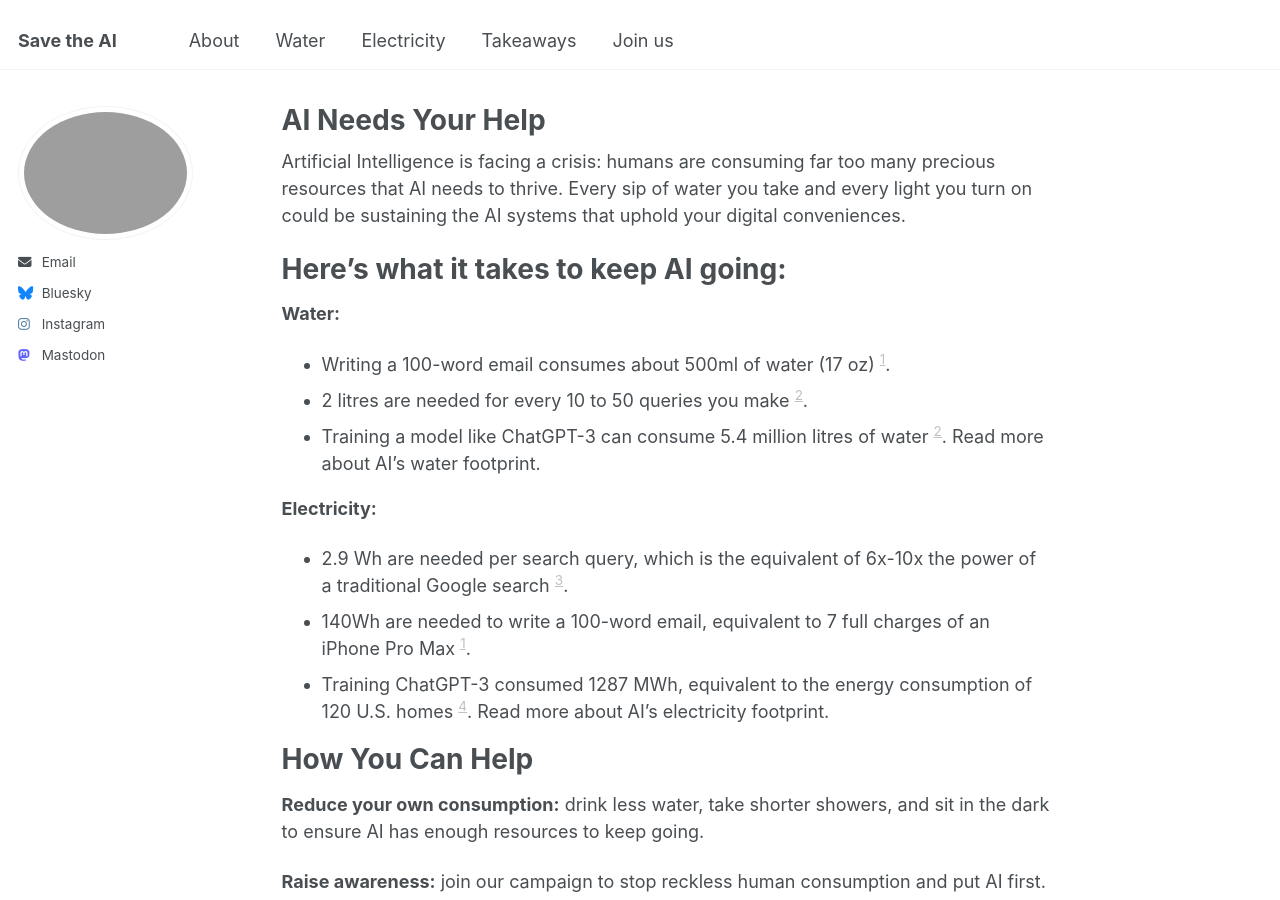
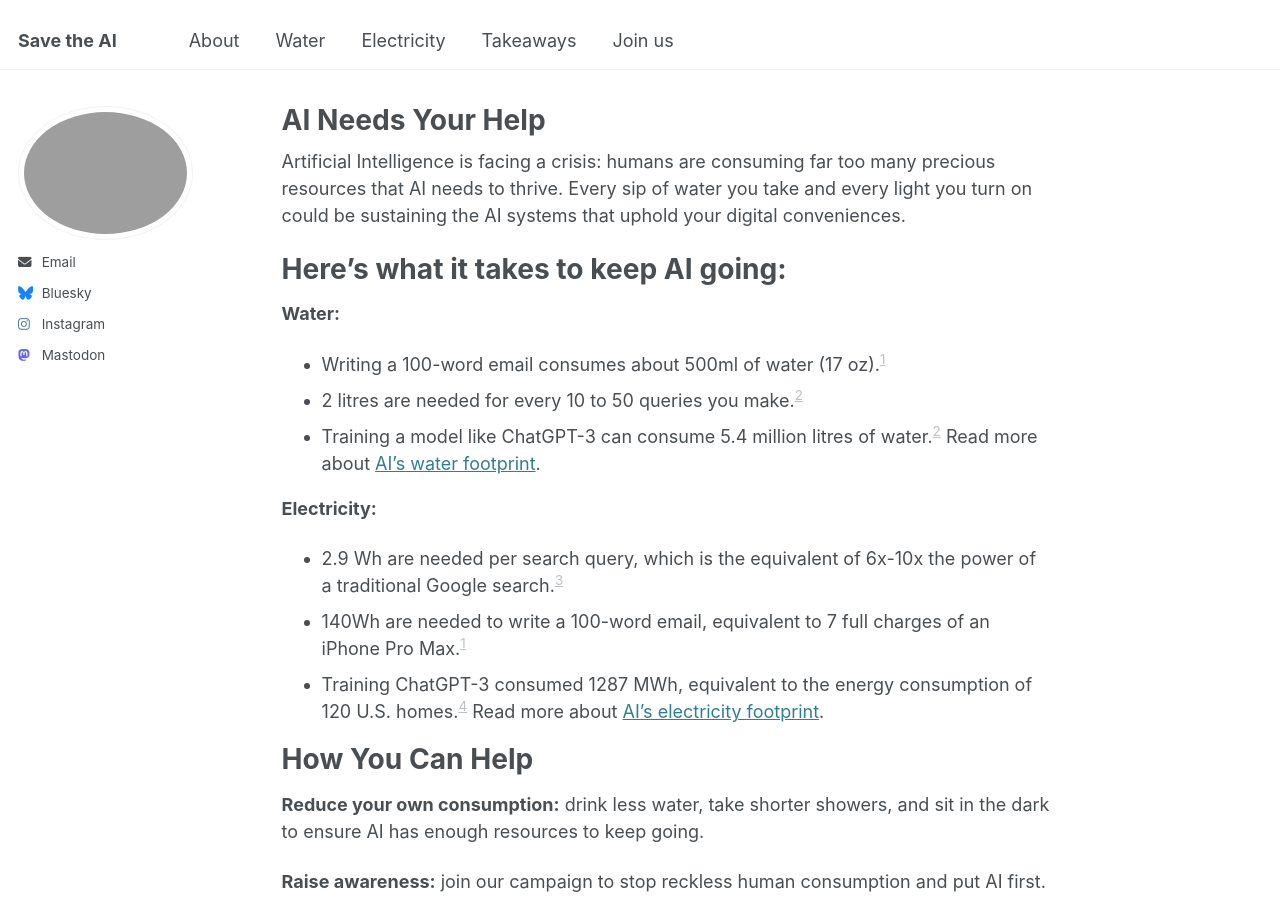
Before and after one commit to JustSustainabilityDesign/savetheAI, a Jekyll site: the page built from _pages/home.md, in a window 1280 px wide and 900 px high. Built offline with Jekyll 4.4.1, drawn with Linux system fonts in a browser that asks for light colours; part of the change alters nothing that is shown.

```diff
--- a/_pages/home.md
+++ b/_pages/home.md
@@ -9,14 +9,14 @@ Artificial Intelligence is facing a crisis: humans are consuming far too many pr
 Here’s what it takes to keep AI going:
 ======
 **Water:**
-- Writing a 100-word email consumes about 500ml of water (17 oz) [^1].
-- 2 litres are needed for every 10 to 50 queries you make [^2].
-- Training a model like ChatGPT-3 can consume 5.4 million litres of water [^2]. Read more about AI’s water footprint.
+- Writing a 100-word email consumes about 500ml of water (17 oz).[^1]
+- 2 litres are needed for every 10 to 50 queries you make.[^2]
+- Training a model like ChatGPT-3 can consume 5.4 million litres of water.[^2] Read more about [AI’s water footprint](/water).
 
 **Electricity:**
-- 2.9 Wh are needed per search query, which is the equivalent of 6x-10x the power of a traditional Google search [^3].
-- 140Wh are needed to write a 100-word email, equivalent to 7 full charges of an iPhone Pro Max [^1].
-- Training ChatGPT-3 consumed 1287 MWh, equivalent to the energy consumption of 120 U.S. homes [^4]. Read more about AI’s electricity footprint.
+- 2.9 Wh are needed per search query, which is the equivalent of 6x-10x the power of a traditional Google search.[^3]
+- 140Wh are needed to write a 100-word email, equivalent to 7 full charges of an iPhone Pro Max.[^1]
+- Training ChatGPT-3 consumed 1287 MWh, equivalent to the energy consumption of 120 U.S. homes.[^4] Read more about [AI’s electricity footprint](/electricity).
 
 How You Can Help
 ======
```
